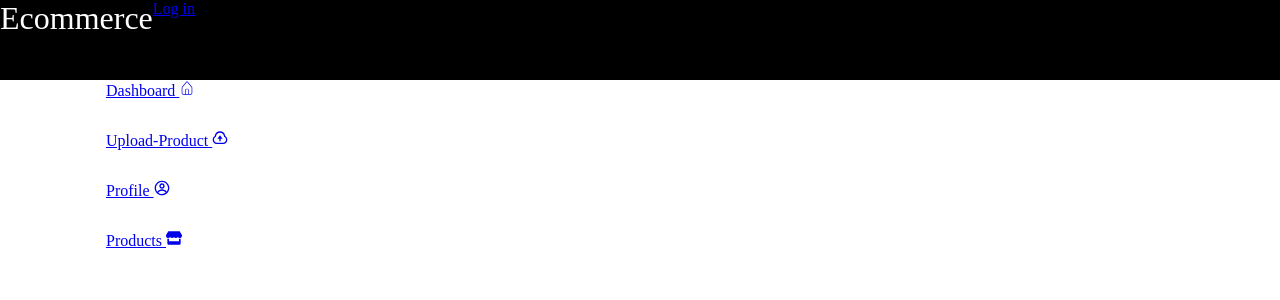
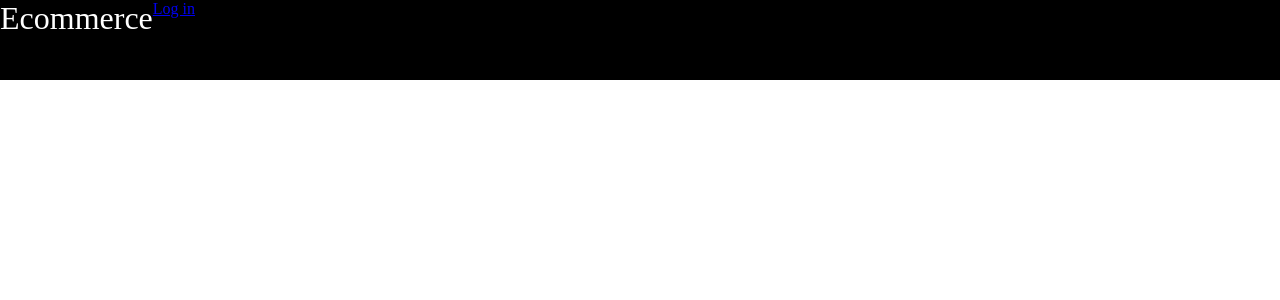
Before and after one commit to pnkkumar123/Ecommerce, a React (Vite) app in the folder frontEnd/: page / in a window 1280 px wide. Shown: the top 300 px of the page. Built offline with nearby package versions, Linux system fonts and the light colour scheme.

Commit message:
added conditional operator in showing sidebar

```diff
--- a/frontEnd/src/App.jsx
+++ b/frontEnd/src/App.jsx
@@ -11,12 +11,12 @@ import UpdateProduct from './AdminComponents/UpdateProduct'
 import PrivateRoute from './Components/PrivateRoute'
 import SideBar from './AdminComponents/SideBar'
 import Profile from './AdminComponents/Profile'
-
+import {useSelector} from 'react-redux'
 import styled from 'styled-components'
 import Home from './AdminComponents/Home'
 
 function App() {
-
+  const {currentUser} = useSelector((state)=>state.user)
 
   return (
     <Wrapper>
@@ -26,7 +26,7 @@ function App() {
   </div>
 
    <div className='routes'>
-  <SideBar/>
+  {currentUser ? <SideBar/> : ""}
    <Routes>
         <Route path='/' element={<Home/>}/>
         <Route path='/signin' element={<SignIn/>}/>
```
